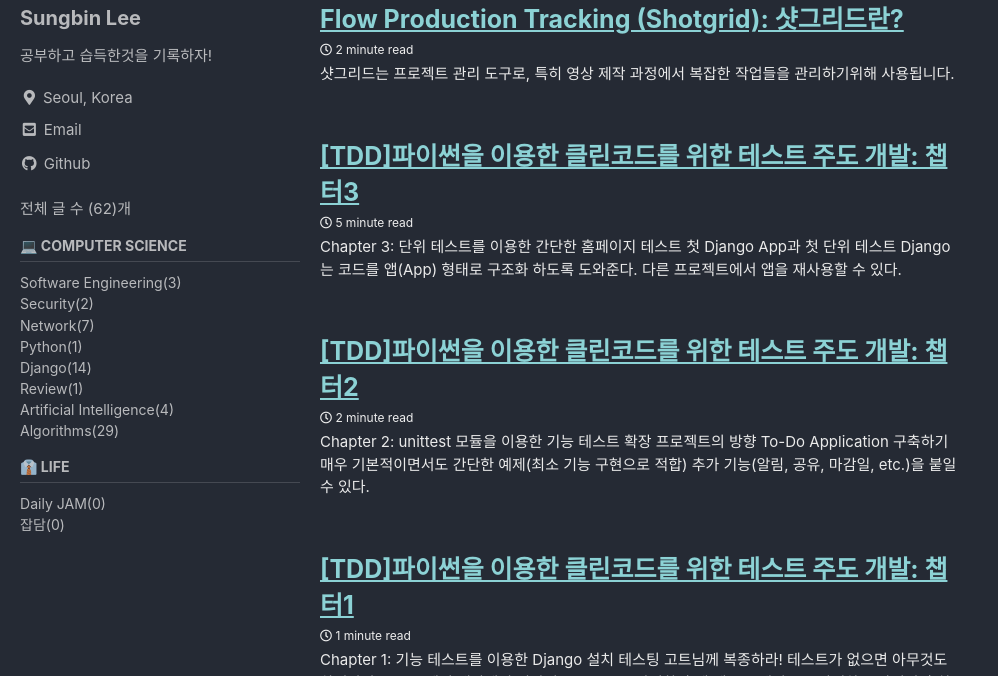
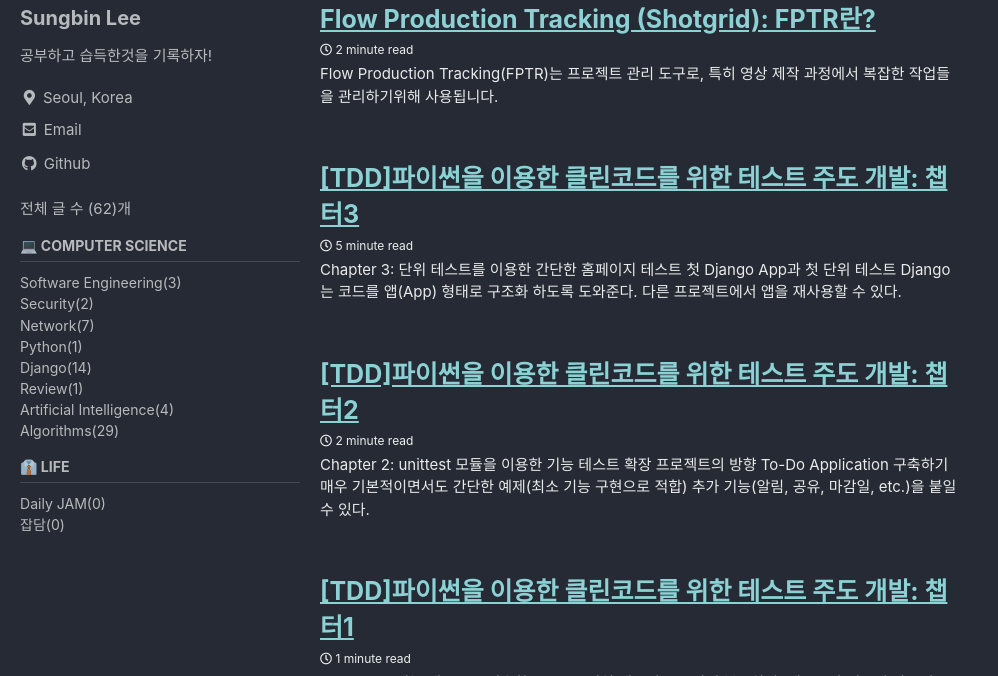
Before and after one commit to sungbinlee/tech.sungbinlee.dev, a Jekyll site: the page built from index.html, in a window 1280 px wide and 900 px high, cut to the strip 224-900 px from the top of the window. Shown: the whole strip, without its empty margins (0-998 px from the left). Built offline with Jekyll 4.4.1, drawn with Linux system fonts in a browser that asks for light colours; cached includes are drawn as plain includes; the list of posts is cut into pages by our own code.

Commit message:
Update 2024-05-22-shotgrid.md

````diff
--- a/_posts/Software_Engineering/2024-05-22-shotgrid.md
+++ b/_posts/Software_Engineering/2024-05-22-shotgrid.md
@@ -1,5 +1,5 @@
 ---
-title: "Flow Production Tracking (Shotgrid): 샷그리드란? "
+title: "Flow Production Tracking (Shotgrid): FPTR란? "
 categories:
   - Software Engineering
 tags:
@@ -12,7 +12,7 @@ toc_sticky: true
 toc_label: "Flow Production Tracking"
 toc_icon: "book"
 ---
-샷그리드는 프로젝트 관리 도구로, 특히 영상 제작 과정에서 복잡한 작업들을 관리하기위해 사용됩니다.
+Flow Production Tracking(FPTR)는 프로젝트 관리 도구로, 특히 영상 제작 과정에서 복잡한 작업들을 관리하기위해 사용됩니다.
 
 ## 간단한 역사
 디즈니사에서는 처음 3D 영화를 제작할 때 엑셀로 프로젝트를 관리했습니다. 그러나 프로젝트 규모가 커지면서 전용 도구의 필요성을 느꼈고, 이에 따라 전용 프로젝트 매니지먼트 툴인 Shotgun Software가 개발되었습니다. 이후, 이 도구는 디즈니를 떠나 독립적으로 운영되었으며, 후에 오토데스크사에 인수되었습니다. 2021년에는 ShotGrid라는 이름으로 운용되었으나, 최근에는 "Flow Production Tracking (FPTR)"로 변경되었습니다.
@@ -22,7 +22,7 @@ toc_icon: "book"
 - **시퀀스 (Sequence)**: 같은 주제를 가진 샷들의 집합.
 - **영화 (Film)**: 여러 시퀀스들의 모음.
 
-## 샷그리드의 기능
+## FPTR의 기능
 - **일정 관리(Scheduling)**:
     - 프로젝트의 전체 일정을 관리하고, 각 샷의 마감일을 설정
 - **작업 할당(Task Assignment)**:
@@ -32,13 +32,13 @@ toc_icon: "book"
 - **검토 및 피드백(Review and Feedback)**:
     - 태스크/샷에 대한 리뷰를 받고, 피드백을 기록하여 수정 작업에 반영
 - **통합(Integration)**:
-    - `python-api`를 통해 샷그리드와 사용자의 도구를 쉽게 통합할 수 있습니다.
+    - `python-api`를 통해 FPTR와 사용자의 도구를 쉽게 통합할 수 있습니다.
     - 예시: 자동화 프로세스 구축, 타사 소프트웨어 패키지 통합, 스튜디오 내 기존 도구와 통신
 
-## 샷그리드 구성
+## FPTR 구성
 ![sg_arch](https://i.ytimg.com/vi/q35LZv2YPJg/maxresdefault.jpg)
 
-샷그리드의 각 구성요소들은 개별적인 엔티티로 이해하면 됩니다.
+FPTR의 각 구성요소들은 개별적인 엔티티로 이해하면 됩니다.
 ### 1. 프로젝트(Project):
 - 최상위 레벨; 모든 작업과 데이터는 특정 프로젝트 내에서 이루어집니다.
 ### 2. 시퀀스(Sequence)와 에셋 타입(Asset Type):
@@ -64,7 +64,7 @@ toc_icon: "book"
 - 여러 버전을 모아놓은 리스트입니다. 특정 작업의 여러 버전을 한눈에 보고 비교하거나 리뷰할 수 있습니다.
 
 ## Shotgrid python-api([공식 문서 바로가기](https://developers.shotgridsoftware.com/python-api/index.html))
-샷그리드 `python-api`에서는 필드를 조회할 때 Field Code를 사용하며, 필드 이름으로 조회합니다.
+FPTR `python-api`에서는 필드를 조회할 때 Field Code를 사용하며, 필드 이름으로 조회합니다.
 
 ### python-api 설치 및 환경 설정
 `python-api`를 설치하기 위해 다음 단계를 따릅니다:
@@ -78,24 +78,24 @@ API를 사용하여 스크립트 계정으로 로그인할 때는 사용자가 I
 #### 사용 예제
 1. 클래스를 임포트하고 인스턴스를 생성합니다.
 2. 이후 CRUD 작업을 수행합니다.
-3. 샷그리드에서의 'Read'는 `find` 함수를 사용합니다.
+3. FPTR에서의 'Read'는 `find` 함수를 사용합니다.
 
 ```python
 sg.find("Shot", [["code", "is", "010"]], ["code"])
 ```
 팁: `pprint()` 함수를 사용하면 자동 포매팅이 되어 결과를 보기 쉽게 할 수 있습니다.
 
-## 샷그리드로 개발 할수 있는것은?
+## FPTR로 개발 할수 있는것은?
 ### 스탠드 얼론 프로그램:
-  - 샷그리드와 상호작용할 수 있는 독립적인 프로그램을 개발할 수 있습니다.
-  - 예시: `PySide`를 사용하여 GUI를 구현하고, 샷그리드 API를 통해 데이터를 가져와서 보여줄 수 있음
+  - FPTR과 상호작용할 수 있는 독립적인 프로그램을 개발할 수 있습니다.
+  - 예시: `PySide`를 사용하여 GUI를 구현하고, FPTR API3를 통해 데이터를 가져와서 보여줄 수 있음
 
 ### AMI(액션 메뉴 아이템):
   - 메뉴 항목을 추가하여 사용자가 원하는 작업을 수행할 수 있도록 할 수 있습니다.
   - 예시: 샷이나 태스크를 선택한 후에 메뉴에서 "다운로드"를 선택하면 해당 데이터의 파일들을 일괄로 다운로드 가능
 
 ### [이벤트 데몬](https://github.com/shotgunsoftware/shotgunEvents):
-  - 샷그리드에서 발생하는 모든 이벤트를 감지하고 자동으로 특정 작업을 수행하는 데몬을 개발할 수 있습니다.
+  - FPTR에서 발생하는 모든 이벤트를 감지하고 자동으로 특정 작업을 수행하는 데몬을 개발할 수 있습니다.
   - 예시: 새로운 샷이 생성되거나 태스크가 완료될 때마다 이벤트를 감지하고 특정 알림을 보내는 등의 작업을 수행
 
 ### 요구사항에 따라 아래와 같이 구현할 수 있습니다:
````
